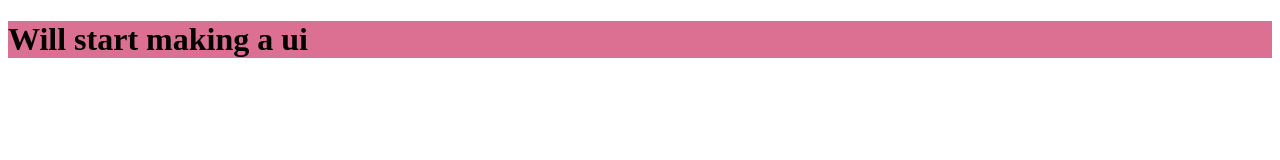
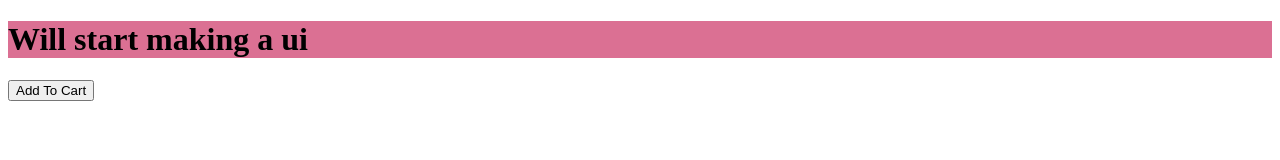
Before and after one commit to IshvinaKapoor/FrontEnd_HandsOn, a plain HTML site: page index.html in a window 1280 px wide. Drawn offline with Linux system fonts and the light colour scheme.

Commit message:
frontendHandsOnCommit1

```diff
--- a/index.html
+++ b/index.html
@@ -10,7 +10,8 @@
     </head>
     <body>
         <script src="" async defer></script>
-        <title>Ishvina's And Lavanya's Practice Project Repo</title>
+        <title>Animated Cart Button</title>
         <h1>Will start making a ui</h1>
+        <button>Add To Cart</button>
     </body>
 </html>
```
